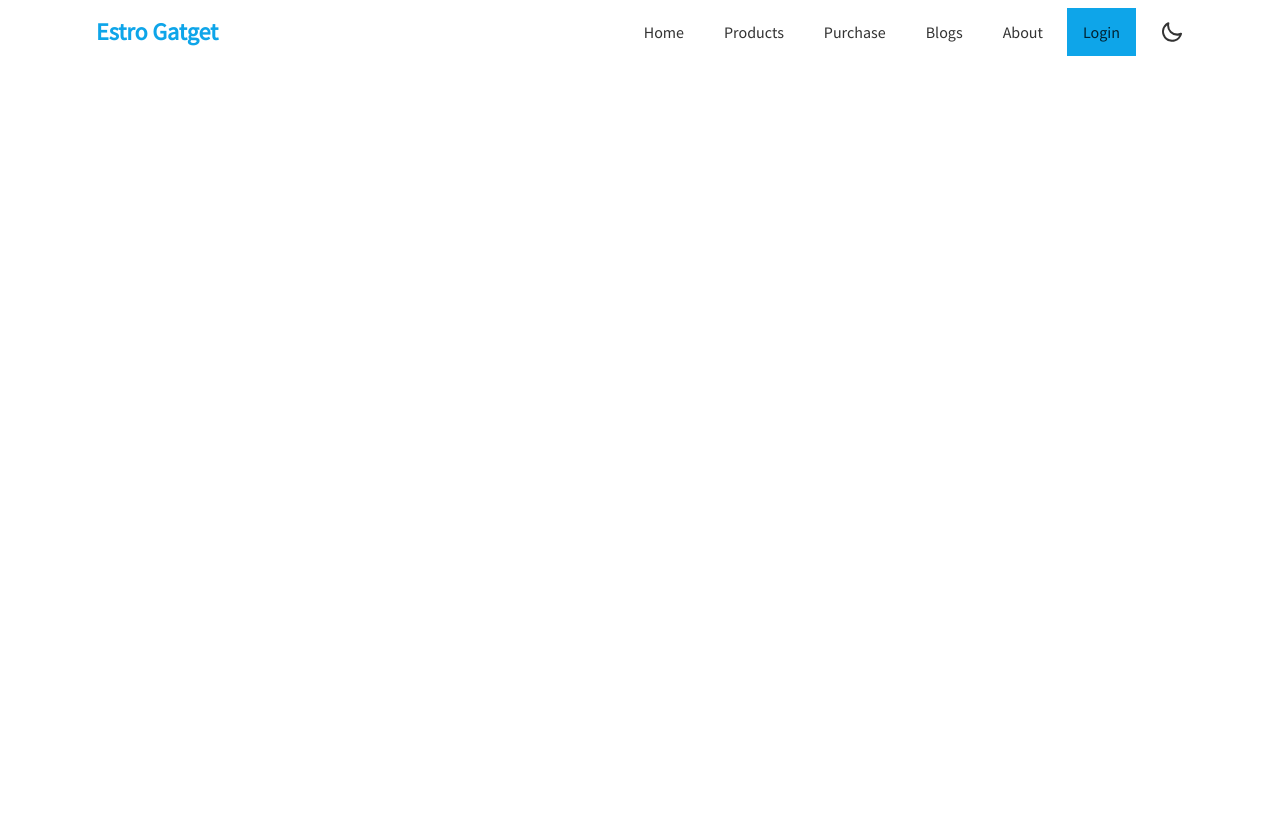
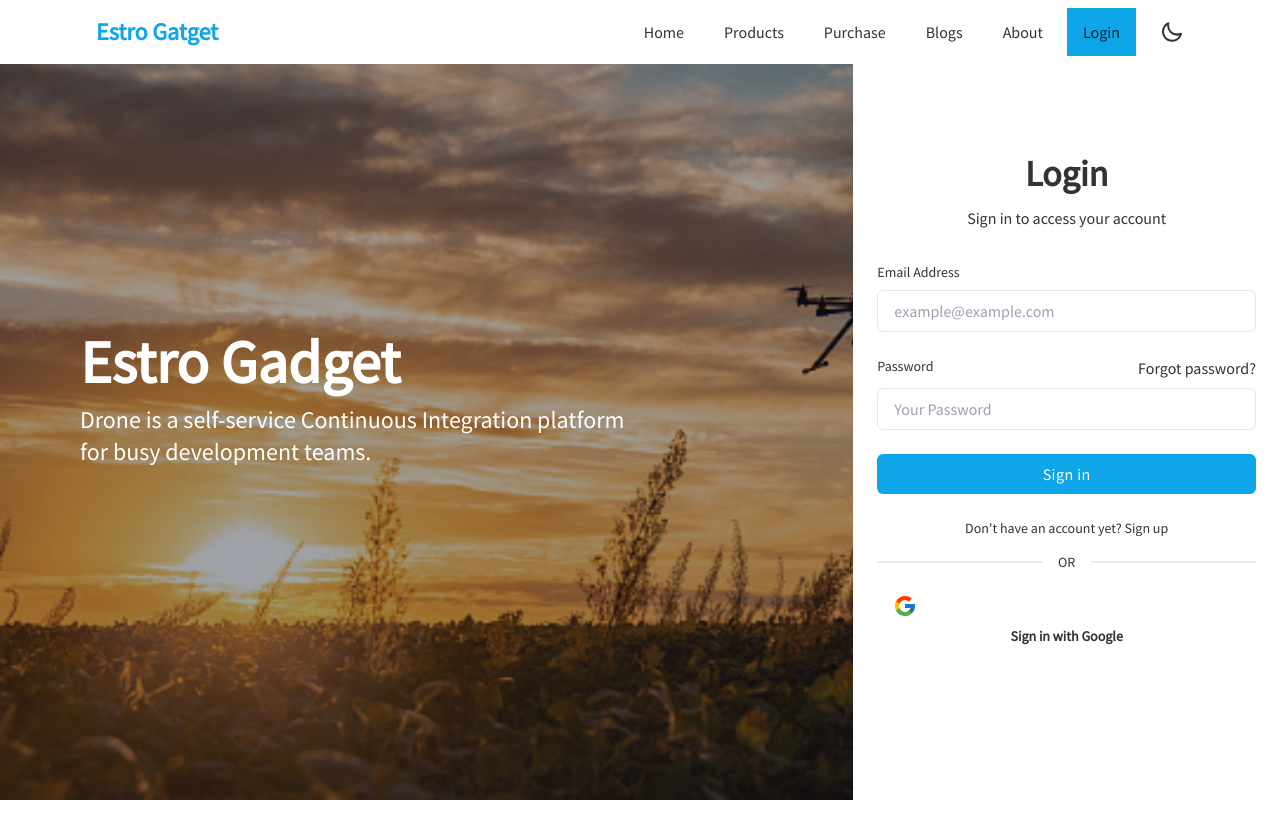
Before and after one commit to saikot-cse/estro-gadget, a React (Create React App) app: page /login in a window 1280 px wide. Shown: the top 838 px of the page. After the commit the page ends 800 px from the top, so only its background shows below. Built offline with nearby package versions, Linux system fonts and the light colour scheme.

Commit message:
login page Complete

```diff
--- a/package.json
+++ b/package.json
@@ -6,6 +6,7 @@
     "@testing-library/jest-dom": "^5.16.4",
     "@testing-library/react": "^13.2.0",
     "@testing-library/user-event": "^13.5.0",
+    "aos": "^2.3.4",
     "daisyui": "^2.15.0",
     "react": "^18.1.0",
     "react-dom": "^18.1.0",
--- a/src/App.js
+++ b/src/App.js
@@ -1,10 +1,15 @@
 import { Route, Routes } from "react-router-dom";
 import { Navbar } from "./components/Navbar";
 import { publicRoute } from "./routes/publicRoute";
-
+import AOS from 'aos';
+import 'aos/dist/aos.css';
+import { useEffect } from "react";
 function App() {
+  useEffect(()=>{
+    AOS.init();
+  },[])
   return (
-    <div className="mt-16">
+    <div>
       <Navbar>
         <Routes>
           {publicRoute.map(({ path, Component }, index) => (
--- /dev/null
+++ b/src/Authentication/RequireAuth.js
@@ -0,0 +1,17 @@
+import React from 'react'
+import { useAuthState } from 'react-firebase-hooks/auth';
+import { Navigate, useLocation } from 'react-router-dom';
+import auth from '../../firebase.init';
+import { Loading } from '../Shared/Loading';
+
+export const RequireAuth = ({children}) => {
+  const [user, loading] = useAuthState(auth);
+  const location = useLocation();
+  if(loading){
+    return <Loading/>
+  }
+  if(!user){
+    return <Navigate to='/login' state={{from: location}} replace/>
+  };
+  return children;
+}
--- a/src/components/Navbar.js
+++ b/src/components/Navbar.js
@@ -42,10 +42,10 @@
     </>
   );
   return (
-    <div class='drawer drawer-end' data-theme={dark ? "dark" : "corporate"}>
+    <div className='drawer drawer-end' data-theme={dark ? "dark" : "corporate"}>
       <input id='my-drawer-3' type='checkbox' class='drawer-toggle' />
-      <div class='drawer-content flex flex-col '>
-        <div class='max-w-full navbar bg-base-100 fixed top-0 z-50 lg:px-20'>
+      <div className='drawer-content flex flex-col '>
+        <div className='w-full navbar bg-base-100 fixed top-0 z-50 lg:px-20'>
         {/* <!-- Navbar --> */}
           <div className="flex-1 px-2 mx-2 text-primary font-bold text-2xl">Estro Gatget</div>
           <div className="flex-none lg:hidden">
@@ -68,7 +68,7 @@
       </div>
       <div className="drawer-side">
         <label htmlFor="my-drawer-3" className="drawer-overlay"></label>
-        <ul className="menu p-4 h-full overflow-y-auto w-80 bg-base-100 gap-x-2 lg:hidden">
+        <ul className="menu p-4 overflow-y-auto w-80 bg-base-100 gap-x-2">
           {/* <!-- Sidebar content here --> */}
           {menuItems}
         </ul>
--- a/src/components/Review.js
+++ b/src/components/Review.js
@@ -1,6 +1,5 @@
-import { DynamicStar } from "react-dynamic-star";
 export const Review = ({ review }) => {
-  const { name, image, shortDesc, ratings } = review;
+  const { name, image, shortDesc } = review;
   return (
     <div className="card max-w-lg bg-neutral shadow-2xl my-16 text-white">
       <div class="avatar">
--- a/src/components/Reviews.js
+++ b/src/components/Reviews.js
@@ -1,4 +1,4 @@
-import React, { useState } from "react";
+import React from "react";
 import { useReviews } from "../hooks/useReviews";
 import { Review } from "./Review";
 export const Reviews = () => {
--- a/src/pages/Home/AboutUS.js
+++ b/src/pages/Home/AboutUS.js
@@ -3,7 +3,7 @@
 import aboutUs from "../../assets/about-us.jpg"
 export const AboutUS = () => {
   return (
-    <section class=" bg-neutral my-16 text-white">
+    <section class=" bg-neutral my-16 text-white" >
       <div class="container px-6 py-8 mx-auto">
         <div class="items-center lg:flex">
           <div class="lg:w-1/2">
--- a/src/pages/Home/Banner.js
+++ b/src/pages/Home/Banner.js
@@ -3,12 +3,18 @@
   return (
     <div className="hero lg:h-[80vh] bg-secondary text-white">
       <div className="hero-content flex-col lg:flex-row">
-        <div>
-          <h1 className="text-5xl lg:text-6xl font-bold">We Can Make Your Celebration Marvelous</h1>
-          <p className="py-6 max-w-5xl">While they might seem like toys, a high-quality drone is a serious investment. We’ve flown plenty and there are a lot of good performers that we use.</p>
-          <button className="btn btn-primary">Get Started</button>
+        <div data-aos="fade-right">
+          <h1 className="text-5xl lg:text-6xl font-bold" data-aos="fade-right" data-aos-duration="1000" data-aos-delay="200">
+            We Can Make Your Celebration Marvelous
+          </h1>
+          <p data-aos="fade-right" data-aos-delay="400" data-aos-duration="900" class="text-5xl font-bold" className="py-6 max-w-5xl">
+            While they might seem like toys, a high-quality drone is a serious investment. We’ve flown plenty and there are a lot of good performers that we use.
+          </p>
+          <button data-aos="zoom-in" data-aos-delay="1300" class="btn btn-primary" className="btn btn-primary">
+            Get Started
+          </button>
         </div>
-        <div className="h-70vh shrink-0">
+        <div className="h-70vh shrink-0" data-aos="fade-left">
           <img src={banner} className="h-full" alt="" />
         </div>
       </div>
--- a/src/pages/Home/Home.js
+++ b/src/pages/Home/Home.js
@@ -1,6 +1,5 @@
 import Helmet from "react-helmet";
 import { Footer } from "../../components/Footer";
-import Loading from "../../components/Loading";
 import { Reviews } from "../../components/Reviews";
 import { AboutUS } from "./AboutUS";
 import { Banner } from "./Banner";
--- a/src/pages/Login/Login.js
+++ b/src/pages/Login/Login.js
@@ -1,4 +1,5 @@
-import Helmet from "react-helmet"
+import Helmet from "react-helmet";
+import { NavLink } from "react-router-dom";
 
 export const Login = () => {
   return (
@@ -6,6 +7,78 @@
       <Helmet>
         <title>Login | Estro Gadget</title>
       </Helmet>
+
+      <div class="bg-base-100">
+        <div class="flex justify-center h-screen">
+          <div class="hidden bg-cover lg:block lg:w-2/3 bg-login">
+            <div class="flex items-center h-full px-20 bg-gray-900 bg-opacity-40">
+              <div>
+                <h2 class="text-6xl font-bold text-white">Estro Gadget</h2>
+
+                <p class="max-w-xl mt-3 text-white text-2xl">Drone is a self-service Continuous Integration platform for busy development teams.</p>
+              </div>
+            </div>
+          </div>
+
+          <div class="flex items-center w-full max-w-md px-6 mx-auto lg:w-2/6">
+            <div class="flex-1">
+              <div class="text-center">
+                <h2 class="text-4xl font-bold text-center">Login</h2>
+
+                <p class="mt-3">Sign in to access your account</p>
+              </div>
+
+              <div class="mt-8">
+                <form>
+                  <div>
+                    <label for="email" class="block mb-2 text-sm ">
+                      Email Address
+                    </label>
+                    <input type="email" name="email" id="email" placeholder="example@example.com" class="block w-full px-4 py-2 mt-2  placeholder-gray-400 border border-gray-200 rounded-md dark:placeholder-gray-600  focus:border-blue-400 dark:focus:border-blue-400 focus:ring-blue-400 focus:outline-none focus:ring focus:ring-opacity-40" />
+                  </div>
+
+                  <div class="mt-6">
+                    <div class="flex justify-between mb-2">
+                      <label for="password" class="text-sm ">
+                        Password
+                      </label>
+                      <NavLink to="#" class="text-sm text-gray-400 focus:text-blue-500 hover:text-blue-500 hover:underline">
+                        Forgot password?
+                      </NavLink>
+                    </div>
+
+                    <input type="password" name="password" id="password" placeholder="Your Password" class="block w-full px-4 py-2 mt-2 text-gray-700 placeholder-gray-400 border border-gray-200 rounded-md dark:placeholder-gray-600  dark:text-gray-300  focus:border-blue-400 dark:focus:border-blue-400 focus:ring-blue-400 focus:outline-none focus:ring focus:ring-opacity-40" />
+                  </div>
+
+                  <div class="mt-6">
+                    <button class="w-full px-4 py-2 tracking-wide text-white transition-colors duration-200 transform bg-primary rounded-md hover:bg-info focus:outline-none  focus:ring focus:ring-blue-300 focus:ring-opacity-50">Sign in</button>
+                  </div>
+                </form>
+
+                <p class="mt-6 text-sm text-center ">
+                  Don&#x27;t have an account yet?{" "}
+                  <NavLink to="#" class="text-blue-500 focus:outline-none focus:underline hover:underline">
+                    Sign up
+                  </NavLink>
+                  <div class="divider">OR</div>
+                  <NavLink to="#" class="flex items-center justify-center mt-4 transition-colors duration-200 transform border rounded-lghover:bg-info-600 dark:hover:bg-gray-600">
+                    <div class="px-4 py-2">
+                      <svg class="w-6 h-6" viewBox="0 0 40 40">
+                        <path d="M36.3425 16.7358H35V16.6667H20V23.3333H29.4192C28.045 27.2142 24.3525 30 20 30C14.4775 30 10 25.5225 10 20C10 14.4775 14.4775 9.99999 20 9.99999C22.5492 9.99999 24.8683 10.9617 26.6342 12.5325L31.3483 7.81833C28.3717 5.04416 24.39 3.33333 20 3.33333C10.7958 3.33333 3.33335 10.7958 3.33335 20C3.33335 29.2042 10.7958 36.6667 20 36.6667C29.2042 36.6667 36.6667 29.2042 36.6667 20C36.6667 18.8825 36.5517 17.7917 36.3425 16.7358Z" fill="#FFC107" />
+                        <path d="M5.25497 12.2425L10.7308 16.2583C12.2125 12.59 15.8008 9.99999 20 9.99999C22.5491 9.99999 24.8683 10.9617 26.6341 12.5325L31.3483 7.81833C28.3716 5.04416 24.39 3.33333 20 3.33333C13.5983 3.33333 8.04663 6.94749 5.25497 12.2425Z" fill="#FF3D00" />
+                        <path d="M20 36.6667C24.305 36.6667 28.2167 35.0192 31.1742 32.34L26.0159 27.975C24.3425 29.2425 22.2625 30 20 30C15.665 30 11.9842 27.2359 10.5975 23.3784L5.16254 27.5659C7.92087 32.9634 13.5225 36.6667 20 36.6667Z" fill="#4CAF50" />
+                        <path d="M36.3425 16.7358H35V16.6667H20V23.3333H29.4192C28.7592 25.1975 27.56 26.805 26.0133 27.9758C26.0142 27.975 26.015 27.975 26.0158 27.9742L31.1742 32.3392C30.8092 32.6708 36.6667 28.3333 36.6667 20C36.6667 18.8825 36.5517 17.7917 36.3425 16.7358Z" fill="#1976D2" />
+                      </svg>
+                    </div>
+
+                    <span class="px-4 py-3 font-bold text-center">Sign in with Google</span>
+                  </NavLink>
+                </p>
+              </div>
+            </div>
+          </div>
+        </div>
+      </div>
     </div>
-  )
-}
+  );
+};
--- a/src/routes/publicRoute.js
+++ b/src/routes/publicRoute.js
@@ -8,6 +8,7 @@
 
 export const publicRoute = [
   { path: "/", name: "Home", Component: Home },
+  { path: "/home", name: "Home", Component: Home },
   { path: "/products", name: "Products", Component: Products },
   { path: "/purchase", name: "Purchase", Component: Purchase },
   { path: "/blogs", name: "Blogs", Component: Blogs },
--- a/tailwind.config.js
+++ b/tailwind.config.js
@@ -1,5 +1,12 @@
 module.exports = {
   content: ["./src/**/*.{js,jsx,ts,tsx}"],
+  theme: {
+    extend: {
+      backgroundImage: {
+        login: "url('/src/assets/login.jpg')",
+      },
+    },
+  },
   daisyui: {
     themes: [
       {
```
Also changed, not shown: src/assets/login.jpg (added), 1 other file (tests, documents, lock files or other folders).
